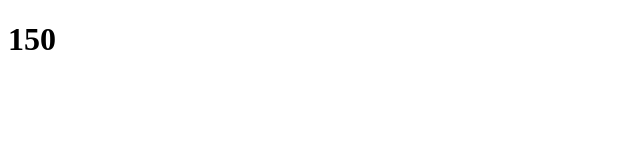
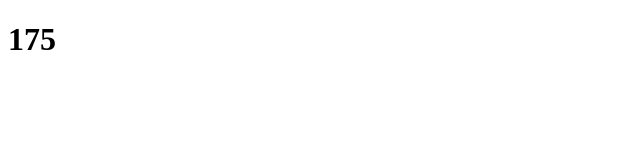
Before and after one commit to ZxNashx/scoredata, a plain HTML site: page index.html in a window 1280 px wide. Shown: the full height of the page, 0-640 px from the left. Drawn offline with Linux system fonts and the light colour scheme.

Commit message:
SCORE UPDATE: 175

```diff
--- a/index.html
+++ b/index.html
@@ -1 +1 @@
-<!DOCTYPE html><html><title>Game Scores</title><head></head><body><h1>150</h1></body></html>
+<!DOCTYPE html><html><title>Game Scores</title><head></head><body><h1>175</h1></body></html>
```
